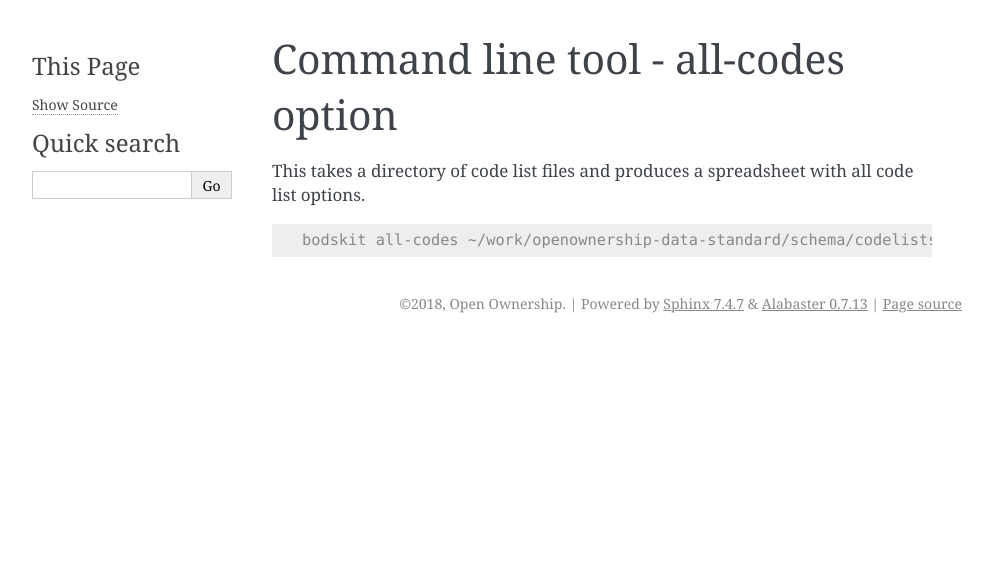
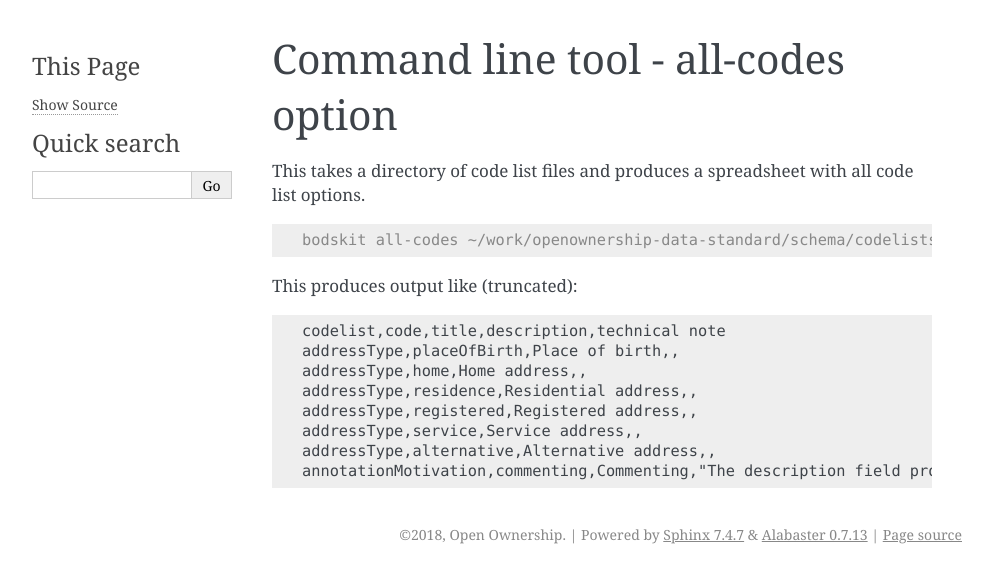
Before and after one commit to openownership/bodskit, a Sphinx documentation site: the page built from docs/cli-all-codes.rst, in a window 1280 px wide. Shown: the top 583 px of the page, without its empty margins (148-1141 px from the left). Built offline with Sphinx 7.4.7, drawn with Linux system fonts in a browser that asks for light colours.

Commit message:
More docs

```diff
--- a/docs/cli-all-codes.rst
+++ b/docs/cli-all-codes.rst
@@ -6,3 +6,17 @@ This takes a directory of code list files and produces a spreadsheet with all co
 .. code-block:: shell-session
 
     bodskit all-codes ~/work/openownership-data-standard/schema/codelists > out.csv
+
+
+This produces output like (truncated):
+
+.. code-block:: csv
+
+    codelist,code,title,description,technical note
+    addressType,placeOfBirth,Place of birth,,
+    addressType,home,Home address,,
+    addressType,residence,Residential address,,
+    addressType,registered,Registered address,,
+    addressType,service,Service address,,
+    addressType,alternative,Alternative address,,
+    annotationMotivation,commenting,Commenting,"The description field provides contextual comments for a field, object or statement.",
--- a/docs/index.rst
+++ b/docs/index.rst
@@ -8,4 +8,5 @@ It is Python tool that can be used as a library from other Python programmes, or
 
 .. toctree::
 
+   installing.rst
    cli.rst
```
Also changed, not shown: docs/cli-mapping-sheet.rst (+13 -0 lines), docs/cli-schema-codelist-report.rst (+13 -0 lines), docs/installing.rst (added, +27 -0 lines).
